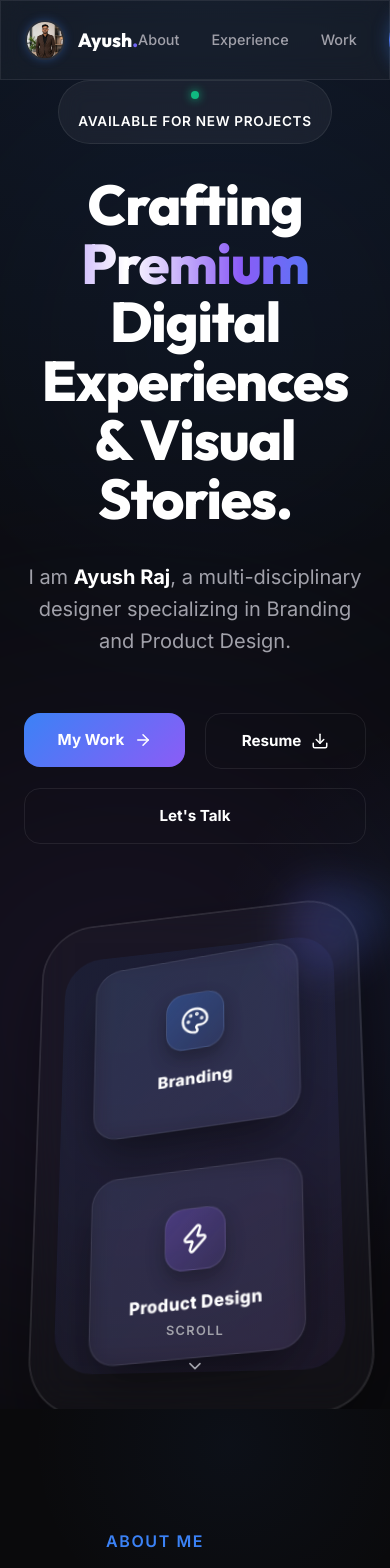
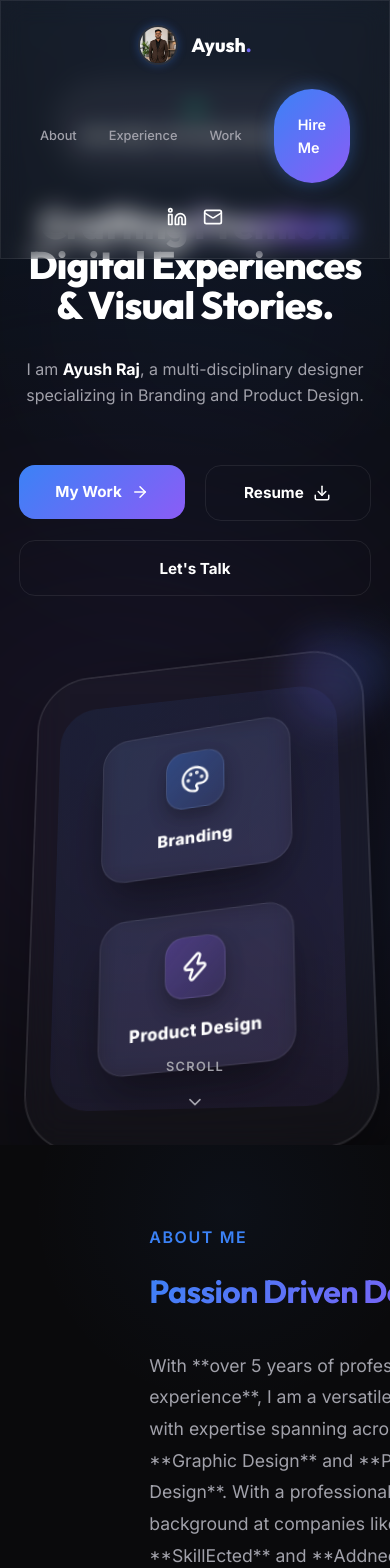
Before and after one commit to Avira-Tech/Ayush_Raj_Portfolio, a React (Vite) app: page / in a window 390 px wide. Shown: the top 1568 px of the page. Built offline with nearby package versions, Linux system fonts and the light colour scheme.

Commit message:
Final: Full responsiveness and removed Motion Graphics

```diff
--- a/index.html
+++ b/index.html
@@ -2,9 +2,9 @@
 <html lang="en">
   <head>
     <meta charset="UTF-8" />
-    <link rel="icon" type="image/svg+xml" href="/favicon.svg" />
+    <link rel="icon" type="image/png" href="/favicon.png" />
     <meta name="viewport" content="width=device-width, initial-scale=1.0" />
-    <title>ayush-portfolio</title>
+    <title>Ayush Raj | Designer Portfolio</title>
   </head>
   <body>
     <div id="root"></div>
--- a/src/components/Contact.tsx
+++ b/src/components/Contact.tsx
@@ -42,7 +42,7 @@ const Contact: React.FC = () => {
               </div>
               <div>
                 <div style={{ color: 'var(--text-dim)', fontSize: '0.9rem' }}>Call Me</div>
-                <div style={{ fontWeight: 600 }}>+91 (Contact Info on LinkedIn)</div>
+                <div style={{ fontWeight: 600 }}>+91 85399 06485</div>
               </div>
             </div>
 
--- a/src/components/Experience.tsx
+++ b/src/components/Experience.tsx
@@ -55,11 +55,11 @@ const experiences: ExperienceItem[] = [
     period: "Jun 2023 - Jul 2023",
     location: "Mumbai, India (Remote)",
     description: [
-      "Specialized in Motion Graphics for digital marketing and social media campaigns.",
+      "Specialized in Visual Design for digital marketing and social media campaigns.",
       "Animated complex visual elements to enhance viewer engagement and brand message.",
       "Produced high-quality video content for internship projects."
     ],
-    skills: ["Motion Graphics", "Animation", "After Effects"]
+    skills: ["Visual Design", "Animation", "After Effects"]
   },
   {
     company: "Dynamic Technosoft",
--- a/src/components/Work.tsx
+++ b/src/components/Work.tsx
@@ -100,8 +100,8 @@ const Work: React.FC = () => {
           layout
           style={{
             display: 'grid',
-            gridTemplateColumns: 'repeat(auto-fill, minmax(340px, 1fr))',
-            gap: '2.5rem'
+            gridTemplateColumns: 'repeat(auto-fill, minmax(280px, 1fr))',
+            gap: '2rem'
           }}
         >
           <AnimatePresence mode='popLayout'>
--- a/src/index.css
+++ b/src/index.css
@@ -171,6 +171,80 @@ button {
     flex-direction: column;
     align-items: center;
   }
+
+  h2 {
+    font-size: 2.8rem !important;
+  }
+}
+
+@media (max-width: 768px) {
+  .container {
+    padding: 0 1.2rem;
+  }
+
+  h1 {
+    font-size: 2.8rem !important;
+  }
+
+  h2 {
+    font-size: 2.4rem !important;
+  }
+
+  .section {
+    padding: 80px 0 !important;
+  }
+
+  #about > .container {
+    flex-direction: column !important;
+    gap: 3rem !important;
+  }
+
+  #about img {
+    max-width: 300px !important;
+    margin: 0 auto;
+  }
+
+  .project-card {
+    aspect-ratio: 1/1 !important;
+  }
+
+  nav .container {
+    justify-content: center !important;
+    gap: 1.5rem;
+    flex-wrap: wrap;
+  }
+
+  nav {
+    height: auto !important;
+    padding: 1rem 0;
+  }
+
+  /* Hide nav links on very small screens to keep it clean or use a simpler layout */
+  nav a {
+    font-size: 0.8rem !important;
+  }
+}
+
+@media (max-width: 480px) {
+  h1 {
+    font-size: 2.4rem !important;
+  }
+
+  h2 {
+    font-size: 2rem !important;
+  }
+
+  .glass {
+    padding: 1.5rem !important;
+  }
+
+  #hero-container div:first-child p {
+    font-size: 1rem !important;
+  }
+
+  button {
+    width: 100% !important;
+  }
 }
 
 @keyframes shimmer {
```
Also changed, not shown: public/favicon.png (added).
